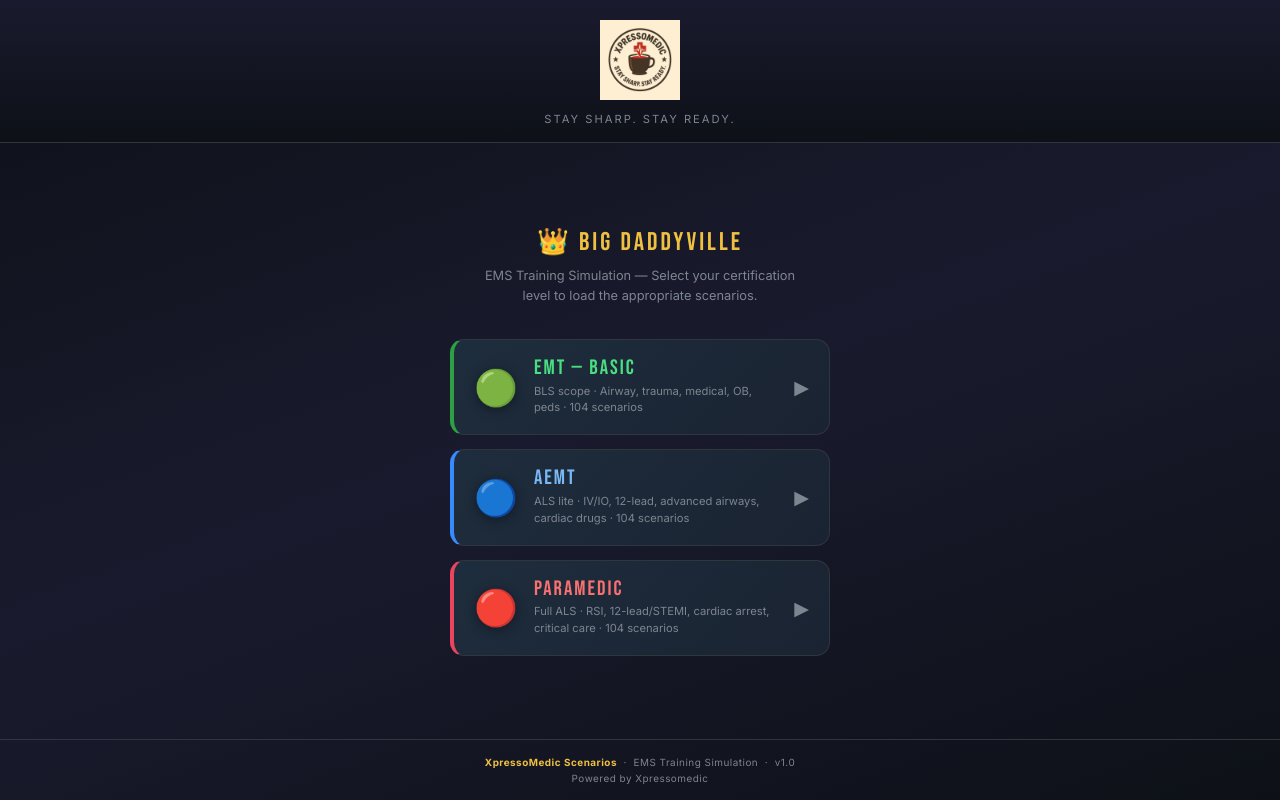
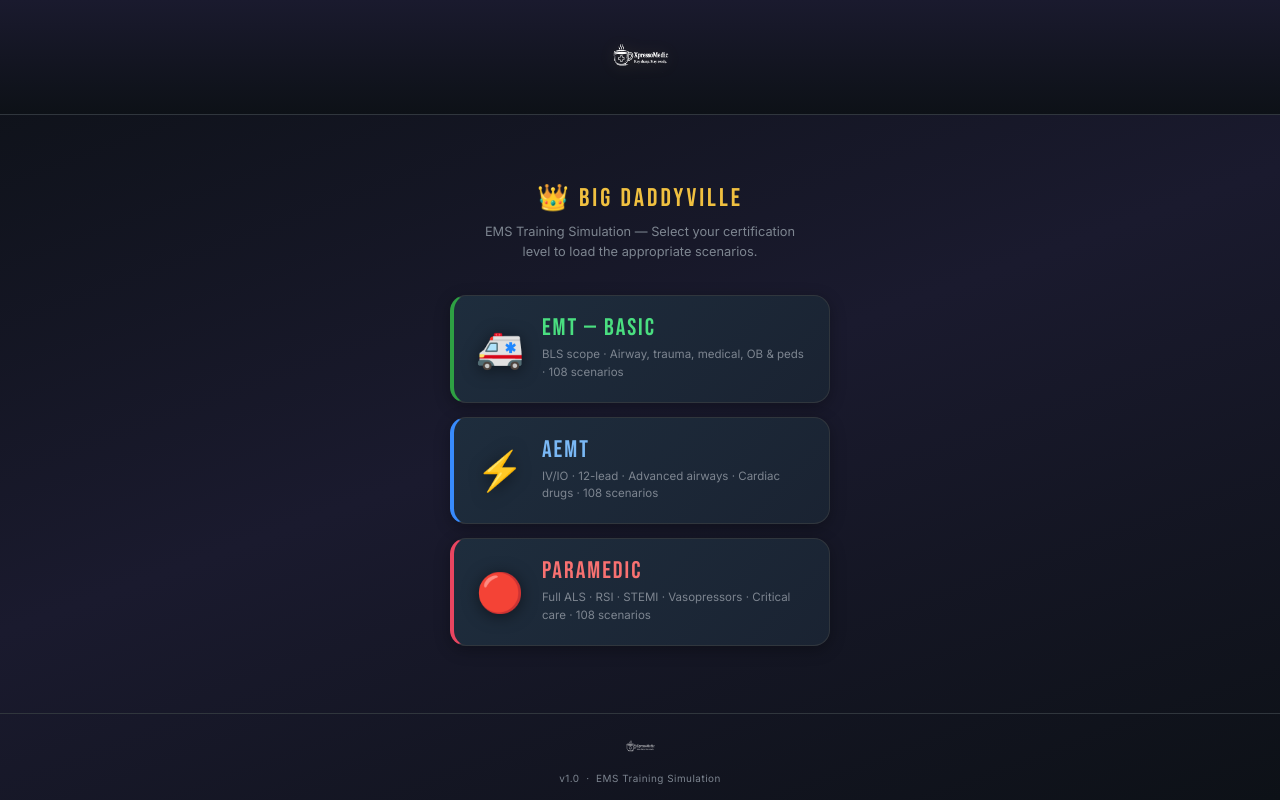
Before and after one commit to sandrews7106/xpressomedic-scenarios, a website: page www/index.html in a window 1280 px wide. Drawn offline with Linux system fonts and the light colour scheme.

Commit message:
Fix logo, clean up level cards, add scenario files

```diff
--- a/www/css/style.css
+++ b/www/css/style.css
@@ -53,19 +53,20 @@ html, body {
 }
 
 .home-header {
-  padding: 20px 24px 16px;
+  padding: 24px 24px 20px;
   text-align: center;
   border-bottom: 1px solid var(--border);
-  background: linear-gradient(180deg, #1a1a2e, var(--bg));
+  background: linear-gradient(180deg, #1a1a2e 0%, #0d1117 100%);
   flex-shrink: 0;
 }
 
 .home-logo {
-  max-width: 200px;
-  max-height: 80px;
+  max-width: 260px;
+  max-height: 70px;
   object-fit: contain;
-  margin: 0 auto 12px;
+  margin: 0 auto;
   display: block;
+  filter: drop-shadow(0 2px 8px rgba(240,192,64,0.2));
 }
 
 .home-logo-placeholder {
@@ -124,11 +125,11 @@ html, body {
 .level-card {
   background: linear-gradient(135deg, var(--card), var(--panel));
   border: 1px solid var(--border);
-  border-radius: 14px;
-  padding: 18px 20px;
+  border-radius: 16px;
+  padding: 20px 22px;
   display: flex;
   align-items: center;
-  gap: 16px;
+  gap: 18px;
   cursor: pointer;
   transition: all 0.18s;
   text-decoration: none;
@@ -136,6 +137,7 @@ html, body {
   -webkit-tap-highlight-color: transparent;
   position: relative;
   overflow: hidden;
+  box-shadow: 0 4px 16px rgba(0,0,0,0.3);
 }
 
 .level-card::before {
@@ -159,35 +161,31 @@ html, body {
 .level-card.medic::before { background: rgba(233,69,96,0.08); }
 
 .level-icon {
-  font-size: 2.2rem;
+  font-size: 2.4rem;
   flex-shrink: 0;
-  filter: drop-shadow(0 2px 6px rgba(0,0,0,0.4));
+  filter: drop-shadow(0 2px 8px rgba(0,0,0,0.5));
 }
 
 .level-info { flex: 1; }
 
 .level-name {
   font-family: 'Bebas Neue', sans-serif;
-  font-size: 1.3rem;
+  font-size: 1.5rem;
   letter-spacing: 2px;
   line-height: 1;
-  margin-bottom: 4px;
+  margin-bottom: 6px;
 }
 .level-card.emtb .level-name { color: #4ade80; }
 .level-card.aemt .level-name { color: #7ab8f5; }
 .level-card.medic .level-name { color: #f87171; }
 
 .level-desc {
-  font-size: 0.7rem;
+  font-size: 0.72rem;
   color: var(--muted);
-  line-height: 1.5;
+  line-height: 1.55;
 }
 
-.level-arrow {
-  font-size: 1.2rem;
-  color: var(--muted);
-  flex-shrink: 0;
-}
+/* arrow removed - clean tap target */
 
 .home-footer {
   padding: 16px 24px;
--- a/www/index.html
+++ b/www/index.html
@@ -13,8 +13,7 @@
 <div class="home-screen">
 
   <div class="home-header">
-    <img src="images/xpressomedic-logo.png" alt="XpressoMedic" class="home-logo"/>
-    <div class="home-tagline">Stay Sharp. Stay Ready.</div>
+    <img src="images/xpresso-white.png" alt="XpressoMedic" class="home-logo"/>
   </div>
 
   <div class="home-body">
@@ -27,30 +26,27 @@
     <div class="level-cards">
 
       <a class="level-card emtb" href="map.html?level=emtb">
-        <div class="level-icon">🟢</div>
+        <div class="level-icon">🚑</div>
         <div class="level-info">
           <div class="level-name">EMT — Basic</div>
-          <div class="level-desc">BLS scope · Airway, trauma, medical, OB, peds · 104 scenarios</div>
+          <div class="level-desc">BLS scope · Airway, trauma, medical, OB &amp; peds · 108 scenarios</div>
         </div>
-        <div class="level-arrow">▶</div>
       </a>
 
       <a class="level-card aemt" href="map.html?level=aemt">
-        <div class="level-icon">🔵</div>
+        <div class="level-icon">⚡</div>
         <div class="level-info">
           <div class="level-name">AEMT</div>
-          <div class="level-desc">ALS lite · IV/IO, 12-lead, advanced airways, cardiac drugs · 104 scenarios</div>
+          <div class="level-desc">IV/IO · 12-lead · Advanced airways · Cardiac drugs · 108 scenarios</div>
         </div>
-        <div class="level-arrow">▶</div>
       </a>
 
       <a class="level-card medic" href="map.html?level=medic">
         <div class="level-icon">🔴</div>
         <div class="level-info">
           <div class="level-name">Paramedic</div>
-          <div class="level-desc">Full ALS · RSI, 12-lead/STEMI, cardiac arrest, critical care · 104 scenarios</div>
+          <div class="level-desc">Full ALS · RSI · STEMI · Vasopressors · Critical care · 108 scenarios</div>
         </div>
-        <div class="level-arrow">▶</div>
       </a>
 
     </div>
@@ -58,8 +54,8 @@
   </div>
 
   <div class="home-footer">
-    <p><strong>XpressoMedic Scenarios</strong> &nbsp;·&nbsp; EMS Training Simulation &nbsp;·&nbsp; v1.0</p>
-    <p style="margin-top:4px">Powered by Xpressomedic</p>
+    <img src="images/xpresso-white.png" alt="XpressoMedic" style="height:36px;opacity:0.7;display:block;margin:0 auto 6px"/>
+    <p>v1.0 &nbsp;·&nbsp; EMS Training Simulation</p>
   </div>
 
 </div>
```
Also changed, not shown: www/images/xpresso-gold.png (added), www/images/xpresso-white.png (added).
